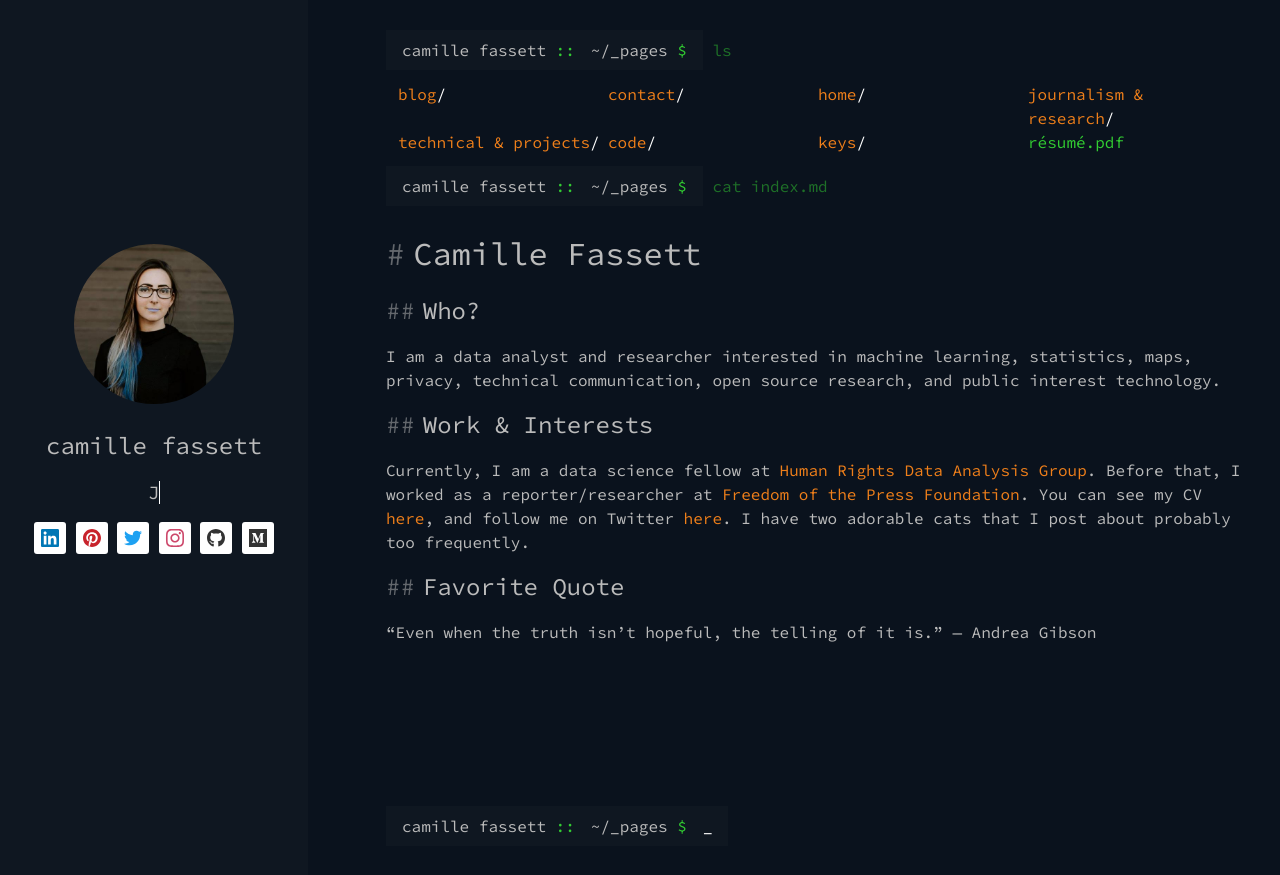
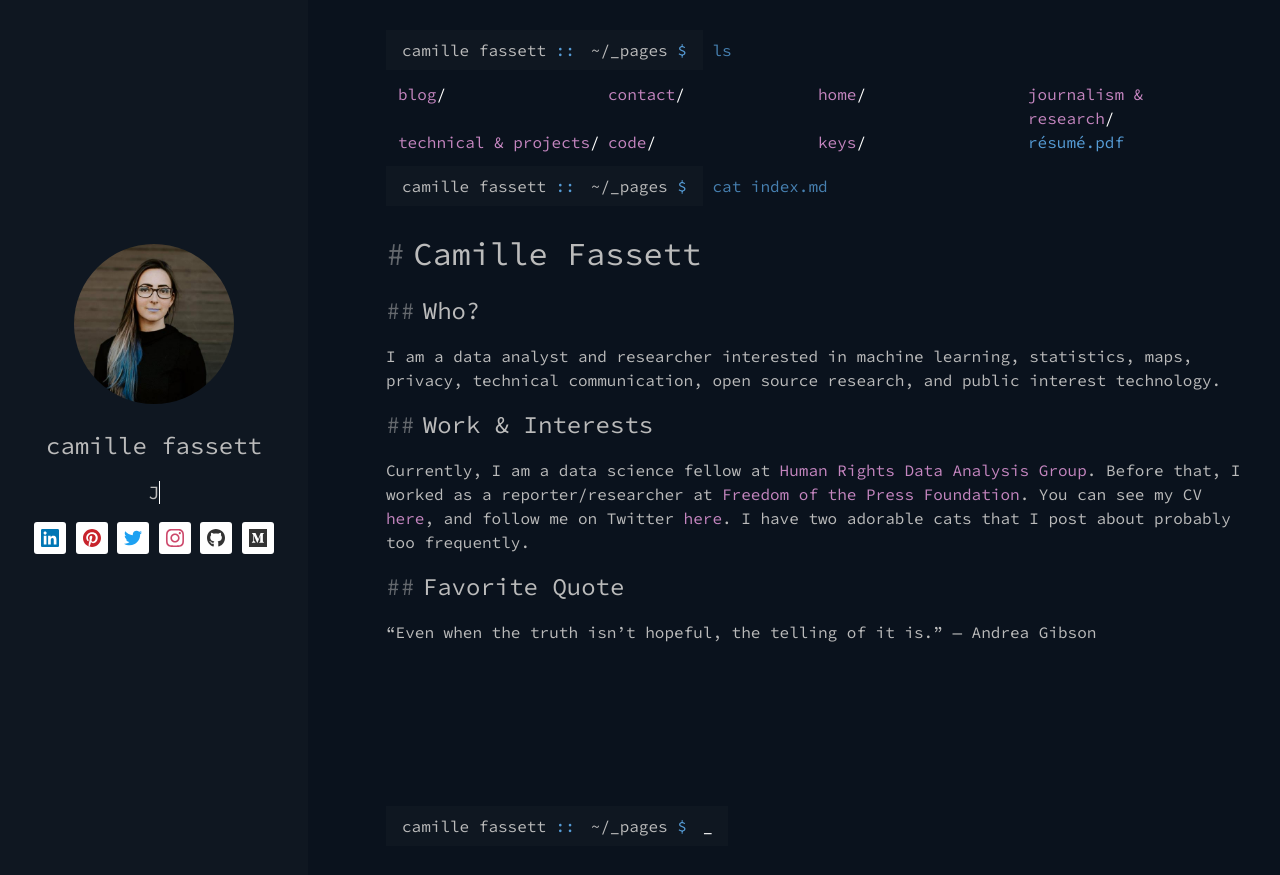
Before and after one commit to ssempervirens/ssempervirens.github.io, a Jekyll site: the page built from _pages/index.md, in a window 1280 px wide. Shown: the top 875 px of the page. Built offline with Jekyll 4.4.1, drawn with Linux system fonts in a browser that asks for light colours; nearby versions of some CDN libraries.

Commit message:
update link & accent colors

```diff
--- a/_sass/_base.scss
+++ b/_sass/_base.scss
@@ -1,7 +1,10 @@
 $haze: rgba(255,255,255,0.02);
 $font2: 'Source Code Pro', monospace;
-$link-color: #ef7f1a;
+
+$link-color: #c586c0;
+$green: #569cd6; // accent color
 $xhaze: rgba($link-color,0.5);
+
 
 * {
   box-sizing: border-box;
--- a/_sass/custom-styles.scss
+++ b/_sass/custom-styles.scss
@@ -11,7 +11,6 @@ $very-dark-gray: #1d1f21;
 $cyan: #8abeb7;
 $blue: #81a2be;
 $purple: #B48EAD;
-$green: limegreen; // #acc697;
 $red: #cc6666;
 $orange: #de935f;
 $light-orange: #EBCB8B;
@@ -127,7 +126,7 @@ a {
 .input {
   position: relative;
   color: $green;
-  opacity: 0.5;
+  opacity: 0.8;
 }
 
 .blinking-cursor {
```
